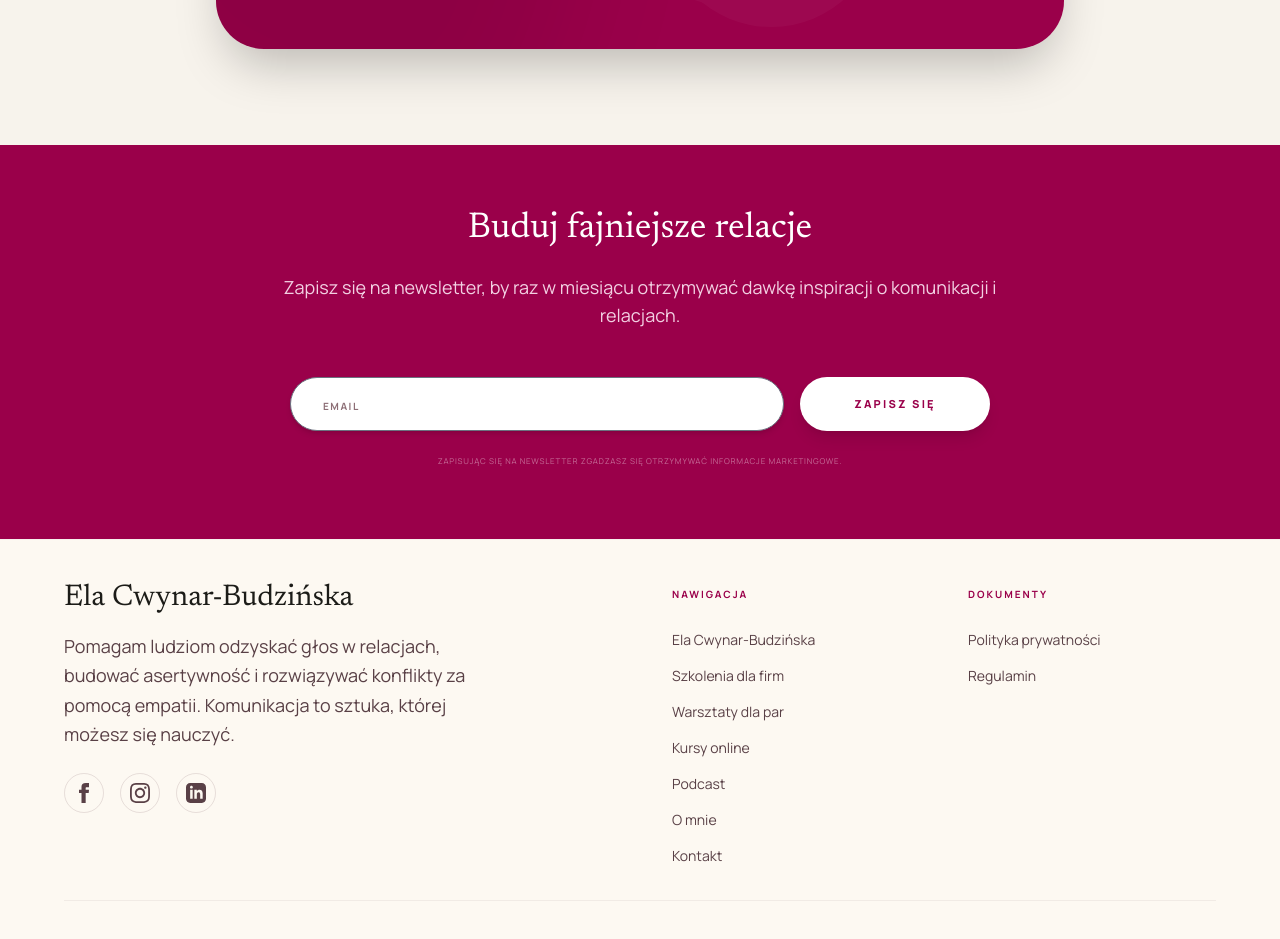
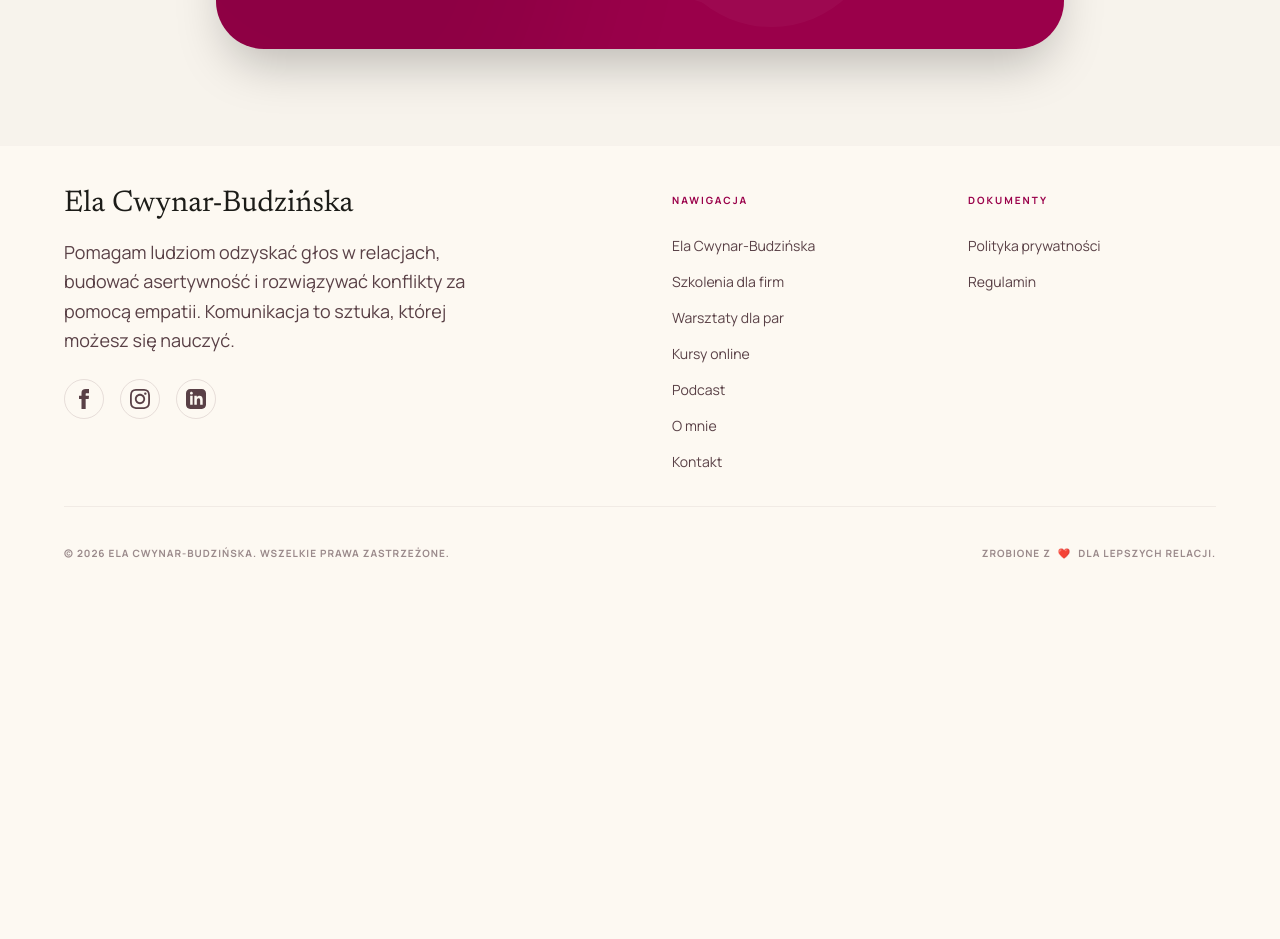
Before and after one commit to ecb12345/full-strona, a Next.js app: page /kursy in a window 1280 px wide. Shown: the part 2685-3624 px from the top of the page. After the commit the page ends 3292 px from the top, so only its background shows below. Built offline with nearby package versions, Linux system fonts and the light colour scheme.

Commit message:
Usunięto sekcję newslettera ze wszystkich podstron

```diff
--- a/app/kontakt/page.tsx
+++ b/app/kontakt/page.tsx
@@ -137,17 +137,7 @@ export default function Kontakt() {
             </div>
         </section>
 
-        {/* Newsletter Section */}
-        <section className="bg-primary py-16 reveal text-white text-center">
-            <div className="max-w-3xl mx-auto px-6">
-                <h2 className="font-headline text-4xl mb-6">Buduj fajniejsze relacje</h2>
-                <p className="mb-12 text-pink-100 opacity-90">
-                    Zapisz się na newsletter, by raz w miesiącu otrzymywać dawkę inspiracji o komunikacji i relacjach.
-                </p>
-                <NewsletterForm formId="D6dfkq" />
-                <p className="mt-4 text-[8px] uppercase tracking-widest opacity-60 text-white/70">Zapisując się na newsletter zgadzasz się otrzymywać informacje marketingowe.</p>
-            </div>
-        </section>
+
       </main>
     </>
   );
--- a/app/kursy/page.tsx
+++ b/app/kursy/page.tsx
@@ -211,17 +211,7 @@ export default function Kursy() {
             </div>
         </section>
 
-        {/* Newsletter Section */}
-        <section className="bg-primary py-16 reveal text-white text-center">
-            <div className="max-w-3xl mx-auto px-6">
-                <h2 className="font-headline text-4xl mb-6">Buduj fajniejsze relacje</h2>
-                <p className="mb-12 text-pink-100 opacity-90">
-                    Zapisz się na newsletter, by raz w miesiącu otrzymywać dawkę inspiracji o komunikacji i relacjach.
-                </p>
-                <NewsletterForm formId="D6dfkq" />
-                <p className="mt-4 text-[8px] uppercase tracking-widest opacity-60 text-white/70">Zapisując się na newsletter zgadzasz się otrzymywać informacje marketingowe.</p>
-            </div>
-        </section>
+
 
         {/* Lead Modal */}
         <div id="order-modal" className="fixed inset-0 z-[100] flex items-center justify-center hidden opacity-0 transition-opacity duration-300">
--- a/app/omnie/page.tsx
+++ b/app/omnie/page.tsx
@@ -157,17 +157,7 @@ export default function OMnnie() {
             </div>
         </section>
 
-        {/* Newsletter Section */}
-        <section className="bg-primary py-16 reveal text-white text-center">
-            <div className="max-w-3xl mx-auto px-6">
-                <h2 className="font-headline text-4xl mb-6">Buduj fajniejsze relacje</h2>
-                <p className="mb-12 text-pink-100 opacity-90">
-                    Zapisz się na newsletter, by raz w miesiącu otrzymywać dawkę inspiracji o komunikacji i relacjach.
-                </p>
-                <NewsletterForm formId="D6dfkq" />
-                <p className="mt-4 text-[8px] uppercase tracking-widest opacity-60 text-white/70">Zapisując się na newsletter zgadzasz się otrzymywać informacje marketingowe.</p>
-            </div>
-        </section>
+
       </main>
     </>
   );
--- a/app/page.tsx
+++ b/app/page.tsx
@@ -236,17 +236,7 @@ export default function Home() {
         {/* Gray Spacer Bar */}
         <div className="w-full h-24 bg-surface-container-high"></div>
 
-        {/* Newsletter Section */}
-        <section className="bg-primary py-16 reveal text-white text-center">
-            <div className="max-w-3xl mx-auto px-6">
-                <h2 className="font-headline text-4xl mb-6">Buduj fajniejsze relacje</h2>
-                <p className="mb-12 text-pink-100 opacity-90">
-                    Zapisz się na newsletter, by raz w miesiącu otrzymywać dawkę inspiracji o komunikacji i relacjach.
-                </p>
-                <NewsletterForm formId="D6dfkq" />
-                <p className="mt-4 text-[8px] uppercase tracking-widest opacity-60 text-white/70">Zapisując się na newsletter zgadzasz się otrzymywać informacje marketingowe.</p>
-            </div>
-        </section>
+
 
         {/* Lead Modal */}
         <div id="order-modal" className="fixed inset-0 z-[100] flex items-center justify-center hidden opacity-0 transition-opacity duration-300">
--- a/app/pary/page.tsx
+++ b/app/pary/page.tsx
@@ -351,17 +351,7 @@ export default function Pary() {
             </div>
         </section>
 
-        {/* Newsletter Section */}
-        <section className="bg-primary py-16 reveal text-white text-center">
-            <div className="max-w-3xl mx-auto px-6">
-                <h2 className="font-headline text-4xl mb-6">Buduj fajniejsze relacje</h2>
-                <p className="mb-12 text-pink-100 opacity-90">
-                    Zapisz się na newsletter, by raz w miesiącu otrzymywać dawkę inspiracji o komunikacji i relacjach.
-                </p>
-                <NewsletterForm formId="D6dfkq" />
-                <p className="mt-4 text-[8px] uppercase tracking-widest opacity-60 text-white/70">Zapisując się na newsletter zgadzasz się otrzymywać informacje marketingowe.</p>
-            </div>
-        </section>
+
 
         {/* Lead Modal */}
         <div id="order-modal" className="fixed inset-0 z-[100] flex items-center justify-center hidden opacity-0 transition-opacity duration-300">
--- a/app/podcast/page.tsx
+++ b/app/podcast/page.tsx
@@ -173,25 +173,7 @@ export default function Podcast() {
 
         </section>
 
-        {/* Newsletter Section */}
-        <section className="py-16 bg-surface reveal">
-            <div className="max-w-[1440px] mx-auto px-6 md:px-16 grid lg:grid-cols-2 gap-24 items-center">
-                <div className="max-w-xl">
-                    <h2 className="font-headline text-4xl md:text-5xl mb-8 leading-tight">Zostańmy w kontakcie</h2>
-                    <p className="text-on-surface-variant text-lg leading-relaxed mb-12 italic">
-                        Zapisz się na newsletter, by raz w miesiącu otrzymywać dawkę inspiracji o komunikacji i relacjach.
-                    </p>
-                    <NewsletterForm formId="D6dfkq" />
-                    <p className="mt-4 text-[8px] uppercase tracking-widest opacity-60 text-on-surface/70">Zapisując się na newsletter zgadzasz się otrzymywać informacje marketingowe.</p>
-                </div>
-                <div className="relative">
-                    <div className="rounded-[4rem_12rem_6rem_16rem] overflow-hidden shadow-2xl relative z-10 aspect-square">
-                        <img src="/images/22.png" alt="Ela Cwynar-Budzińska - Zostańmy w kontakcie" className="w-full h-full object-cover object-[center_15%] scale-[1.35] origin-top" />
-                    </div>
-                    <div className="absolute -bottom-10 -right-10 w-64 h-64 bg-primary/5 rounded-full blur-3xl opacity-50 -z-10"></div>
-                </div>
-            </div>
-        </section>
+
       </main>
     </>
   );
--- a/app/szkolenia/page.tsx
+++ b/app/szkolenia/page.tsx
@@ -466,17 +466,7 @@ export default function Szkolenia() {
             </div>
         </section>
 
-        {/* Newsletter Section */}
-        <section className="bg-primary py-16 reveal text-white text-center">
-            <div className="max-w-3xl mx-auto px-6">
-                <h2 className="font-headline text-4xl mb-6">Buduj fajniejsze relacje</h2>
-                <p className="mb-12 text-pink-100 opacity-90">
-                    Zapisz się na newsletter, by raz w miesiącu otrzymywać dawkę inspiracji o komunikacji i relacjach.
-                </p>
-                <NewsletterForm formId="D6dfkq" />
-                <p className="mt-4 text-[8px] uppercase tracking-widest opacity-60 text-white/70">Zapisując się na newsletter zgadzasz się otrzymywać informacje marketingowe.</p>
-            </div>
-        </section>
+
 
         {/* Lead Modal */}
         <div id="order-modal" className="fixed inset-0 z-[100] flex items-center justify-center hidden opacity-0 transition-opacity duration-300">
--- a/components/NewsletterForm.tsx
+++ b/components/NewsletterForm.tsx
@@ -5,7 +5,6 @@ import { useState, useEffect } from "react";
 export function NewsletterForm({ formId = "D6dfkq" }: { formId?: string }) {
   const [isSubmitted, setIsSubmitted] = useState(false);
   const [loading, setLoading] = useState(false);
-  const [mlLoaded, setMlLoaded] = useState(false);
 
   useEffect(() => {
     if (typeof window !== "undefined") {
@@ -22,17 +21,6 @@ export function NewsletterForm({ formId = "D6dfkq" }: { formId?: string }) {
         script.src = "https://assets.mailerlite.com/js/universal.js";
         document.head.appendChild(script);
       }
-
-      // Check if MailerLite successfully injected form
-      const checkML = setInterval(() => {
-        const container = document.querySelector(".ml-embedded");
-        if (container && container.children.length > 0) {
-          setMlLoaded(true);
-          clearInterval(checkML);
-        }
-      }, 500);
-
-      return () => clearInterval(checkML);
     }
   }, [formId]);
 
@@ -42,25 +30,19 @@ export function NewsletterForm({ formId = "D6dfkq" }: { formId?: string }) {
     const form = e.currentTarget;
     const formData = new FormData(form);
     const email = formData.get("email") as string;
-    const name = formData.get("name") as string;
 
     try {
       if (typeof window !== "undefined" && (window as any).ml) {
         try {
-          (window as any).ml('subscribe', { email, name });
-        } catch (err) {
-          console.log(err);
-        }
+          (window as any).ml('subscribe', { email });
+        } catch (err) {}
       }
 
       await fetch(`https://assets.mailerlite.com/json/2343740/forms/${formId}/subscribe`, {
         method: "POST",
         headers: { "Content-Type": "application/json" },
         body: JSON.stringify({
-          fields: {
-            name: name,
-            email: email
-          }
+          fields: { email: email }
         }),
         mode: "no-cors"
       }).catch(() => {});
@@ -76,44 +58,43 @@ export function NewsletterForm({ formId = "D6dfkq" }: { formId?: string }) {
   if (isSubmitted) {
     return (
       <div className="py-6 text-center animate-fade-in">
-        <div className="w-14 h-14 bg-white/20 rounded-full flex items-center justify-center mx-auto mb-4 backdrop-blur-md">
-          <span className="material-symbols-outlined text-white text-3xl">check_circle</span>
+        <div className="w-12 h-12 bg-white/20 rounded-full flex items-center justify-center mx-auto mb-3 backdrop-blur-md">
+          <span className="material-symbols-outlined text-white text-2xl">check_circle</span>
         </div>
-        <h4 className="font-headline text-3xl mb-2 text-white font-bold">Dziękuję!</h4>
-        <p className="text-white/90 text-base font-medium">Pomyślnie zapisano na newsletter.</p>
+        <h4 className="font-headline text-2xl mb-1 text-white font-bold">Dziękuję!</h4>
+        <p className="text-white/90 text-sm font-medium">Pomyślnie zapisano na newsletter.</p>
       </div>
     );
   }
 
   return (
-    <div className="w-full max-w-[700px] mx-auto">
-      {/* MailerLite universal JS container */}
-      <div className="ml-embedded" data-form={formId}></div>
+    <div className="w-full max-w-[520px] mx-auto">
+      <div className="ml-embedded hidden" data-form={formId}></div>
 
-      {/* Fallback form rendered if MailerLite form is not yet hydrated */}
-      {!mlLoaded && (
       <form
         onSubmit={handleSubmit}
-          className="flex flex-col sm:flex-row items-center justify-center gap-4 w-full mt-2"
+        className="flex flex-col sm:flex-row items-center justify-center gap-3 w-full"
       >
         <div className="flex-grow w-full">
           <input
             type="email"
             name="email"
             required
-              placeholder="Email"
-              className="w-full h-[54px] px-8 bg-white text-[#1c1c18] rounded-full text-sm outline-none transition-all focus:ring-4 focus:ring-white/20 placeholder:text-[#8d6f76] placeholder:uppercase placeholder:tracking-[0.15em] placeholder:text-[10px] placeholder:font-bold shadow-md"
+            placeholder="EMAIL"
+            className="w-full h-[44px] px-6 bg-white text-[#1c1c18] rounded-full text-xs font-medium outline-none transition-all focus:ring-4 focus:ring-white/20 placeholder:text-[#8d6f76] placeholder:uppercase placeholder:tracking-[0.12em] placeholder:text-[10px] placeholder:font-bold shadow-md"
           />
         </div>
         <button
           type="submit"
           disabled={loading}
-            className="w-full sm:w-auto min-w-[190px] h-[54px] bg-white text-[#9a004a] rounded-full px-10 font-extrabold uppercase tracking-[0.2em] text-[11px] hover:-translate-y-1 hover:shadow-2xl hover:bg-white transition-all duration-300 flex items-center justify-center whitespace-nowrap disabled:opacity-50 cursor-pointer shadow-lg"
+          className="w-full sm:w-auto min-w-[135px] h-[44px] bg-white text-[#9a004a] rounded-full px-6 font-extrabold uppercase tracking-[0.15em] text-[10px] hover:-translate-y-0.5 hover:shadow-xl hover:bg-white transition-all duration-300 flex items-center justify-center whitespace-nowrap disabled:opacity-50 cursor-pointer shadow-md"
         >
           {loading ? "ZAPISYWANIE..." : "ZAPISZ SIĘ"}
         </button>
       </form>
-      )}
+      <p className="mt-3 text-[10px] text-white/85 text-center leading-normal">
+        Zapisując się do newslettera zgadzasz się na otrzymywanie wiadomości e-mail dotyczących komunikacji, relacji i psychologii. W każdej chwili możesz zrezygnować.
+      </p>
     </div>
   );
 }
```
Lines whose indentation alone changed are shown as unchanged.
